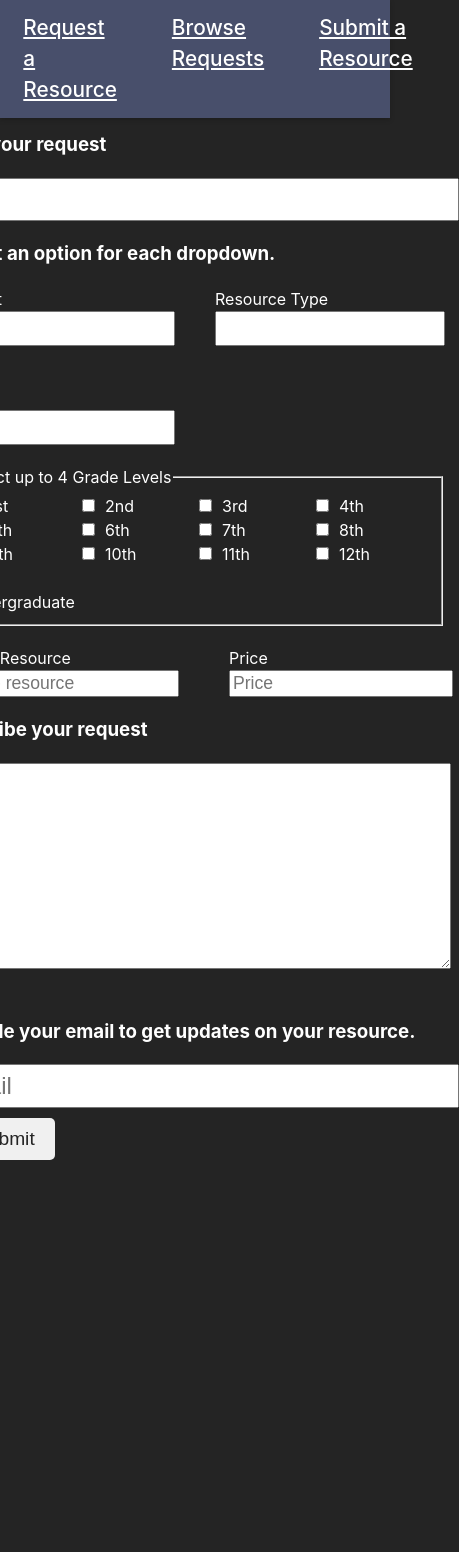
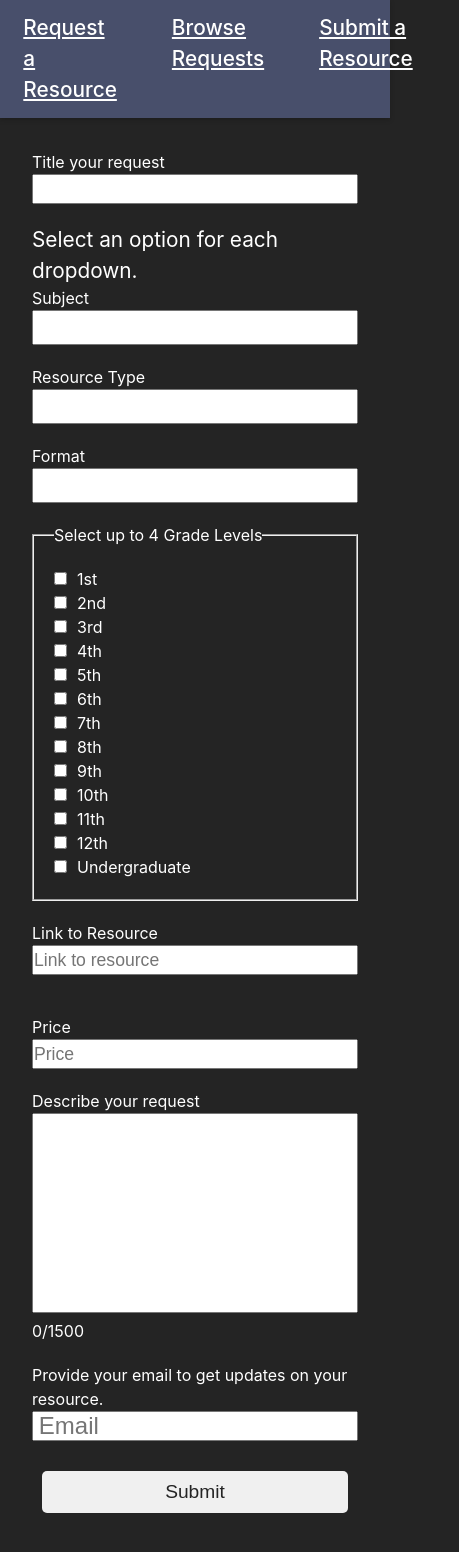
Before and after one commit to JoleneKearse/lessonLinks, a React (Vite) app in the folder client/: page /submit in a window 390 px wide. Shown: the top 1552 px of the page, 459 px wide, since content can reach past the window. Before the commit the page ends 1210 px from the top, so only its background shows below. Built offline with nearby package versions, Linux system fonts and the light colour scheme.

Commit message:
Improved form styling and made it responsive for smaller screens

```diff
--- a/client/src/components/Dropdown.jsx
+++ b/client/src/components/Dropdown.jsx
@@ -3,7 +3,6 @@ import PropTypes from 'prop-types';
 function Dropdown({
   options,
   label,
-  multiple,
   selected,
   setSelected,
   status,
@@ -30,7 +29,6 @@ function Dropdown({
           id={`${label}_input`}
           value={selected}
           onChange={event => handleInput(event)}
-          multiple={multiple | false}
         >
           <option value="none" disabled={initialTermIsDisabled}>
             {`Select ${label}`}
--- a/client/src/components/Form.jsx
+++ b/client/src/components/Form.jsx
@@ -68,13 +68,17 @@ function Form({ formTitle, isARequest }) {
   return (
     <form>
       <h1>{formTitle}</h1>
-      <h3>Title your request</h3>
+      <label>
+        Title your request
         <input
           className="title-input"
           value={title}
           onChange={() => setTitle(event.target.value)}
         ></input>
-      <h3> Select an option for each dropdown. </h3>
+      </label>
+      <label className="dropdown-header">
+        {' '}
+        Select an option for each dropdown.
         <div className="dropdown-container">
           <Dropdown
             options={subjects}
@@ -96,6 +100,7 @@ function Form({ formTitle, isARequest }) {
             setSelected={setFormatSelected}
           />
         </div>
+      </label>
       <fieldset>
         <legend>Select up to 4 Grade Levels</legend>
         {grades.map(option => (
@@ -140,7 +145,9 @@ function Form({ formTitle, isARequest }) {
         )}
       </div>
 
-      <h3> Describe your request</h3>
+      <label>
+        {' '}
+        Describe your request
         <textarea
           className="description-input"
           onInput={handleDescriptionInput}
@@ -148,26 +155,30 @@ function Form({ formTitle, isARequest }) {
         >
           {' '}
         </textarea>
-      <div> {`${description.length}/600`}</div>
-      {/* {!isARequest && (
+        <div> {`${description.length}/1500`}</div>
+      </label>
+      {isARequest ? (
         <label>
-      <div> {`${description.length}/1500`}</div>
-      {!isARequest && (
-        <label className="link-input">
-          Link to your Resource<input type="link" placeholder="Link"></input>
-        </label>
-      )} */}
-      {isARequest ? (
-        <h3>Provide your email to get updates on your request.</h3>
-      ) : (
-        <h3>Provide your email to get updates on your resource.</h3>
-      )}
+          Provide your email to get updates on your request.
           <input
             type="email"
             placeholder="Email"
             value={email}
             onChange={() => setEmail(event.target.value)}
           ></input>
+        </label>
+      ) : (
+        <label>
+          Provide your email to get updates on your resource.
+          <input
+            type="email"
+            placeholder="Email"
+            value={email}
+            onChange={() => setEmail(event.target.value)}
+          ></input>
+        </label>
+      )}
+
       <button type="submit" onClick={handleSubmit}>
         Submit
       </button>
--- a/client/src/form.css
+++ b/client/src/form.css
@@ -2,8 +2,17 @@
   display: grid;
   grid-template-columns: 1fr 1fr;
   grid-template-rows: 1fr 1fr;
-  gap: 40px;
-  width: 500px;
+  gap: 20px;
+  column-gap: 40px;
+  width: 100%;
+}
+
+.dropdown-header {
+  font-size: 1.3rem;
+}
+
+.label-on-top {
+  font-size: 1rem;
 }
 
 .title-input {
@@ -23,6 +32,7 @@ select {
   height: 25ch;
   overflow: scroll;
   text-wrap: wrap;
+  resize: none;
 }
 
 input[type='email'] {
@@ -35,26 +45,32 @@ input[type='email'] {
 .link-and-price {
   display: grid;
   grid-template-columns: 1fr 1fr;
-  width: 500px;
+  width: 100%;
   gap: 40px;
-  margin-top: 20px;
 }
 
 .price-input {
   display: grid;
   width: 100%;
+  height: 30px;
 }
 
-/*
 .link-input {
-  display: grid;
+  display: flex;
+  flex-grow: 1;
+  gap: 20px;
   width: 100%;
-} */
+  height: 30px;
+}
+
+.link-input input {
+  flex-grow: 1;
+}
 
 fieldset {
   display: grid;
   grid-template-columns: repeat(4, 1fr);
-  margin-top: 20px;
+  padding: 20px;
 }
 
 fieldset > legend {
@@ -70,12 +86,33 @@ input {
   font-size: 1.1rem;
 }
 
-.link-input {
-  display: flex;
-  flex-grow: 1;
+form {
+  display: grid;
   gap: 20px;
+  width: 100%;
+  margin-top: 50px;
 }
 
-.link-input input {
-  flex-grow: 1;
+@media (max-width: 600px) {
+  .dropdown-container {
+    grid-template-columns: 1fr;
+  }
+
+  .link-and-price {
+    grid-template-columns: 1fr;
+  }
+
+  .link-input {
+    display: grid;
+    grid-template-columns: 1fr;
+  }
+
+  .price-input {
+    display: grid;
+    grid-template-columns: 1fr;
+  }
+
+  fieldset {
+    grid-template-columns: 1fr;
+  }
 }
--- a/client/src/index.css
+++ b/client/src/index.css
@@ -11,6 +11,12 @@
   text-rendering: optimizeLegibility;
   -webkit-font-smoothing: antialiased;
   -moz-osx-font-smoothing: grayscale;
+}
+
+* {
+  box-sizing: border-box;
+  margin: 0;
+  padding: 0;
 }
 
 .home-page {
```
Also changed, not shown: client/src/toDo.md (+5 -2 lines). Lines whose indentation alone changed are shown as unchanged.
